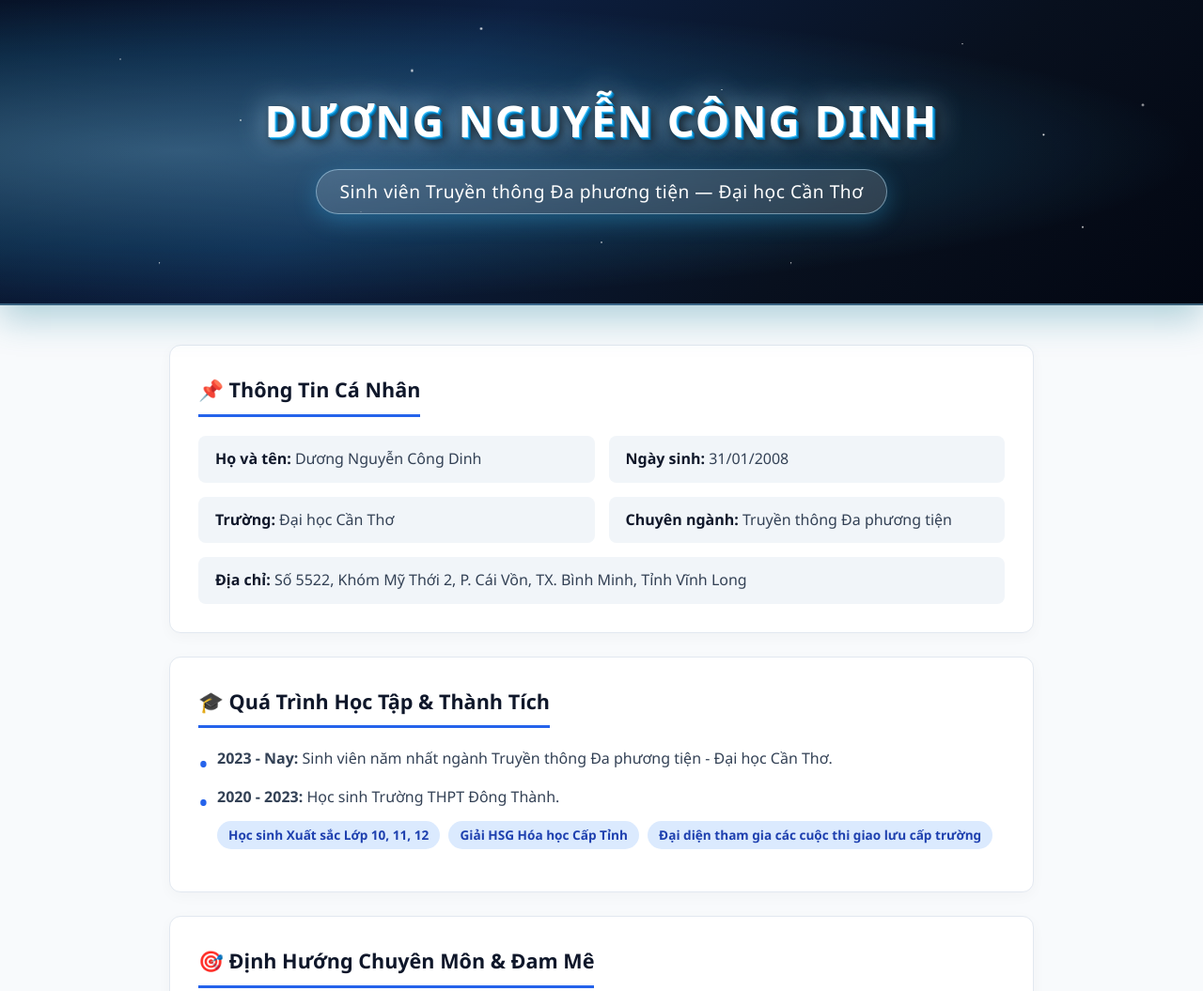
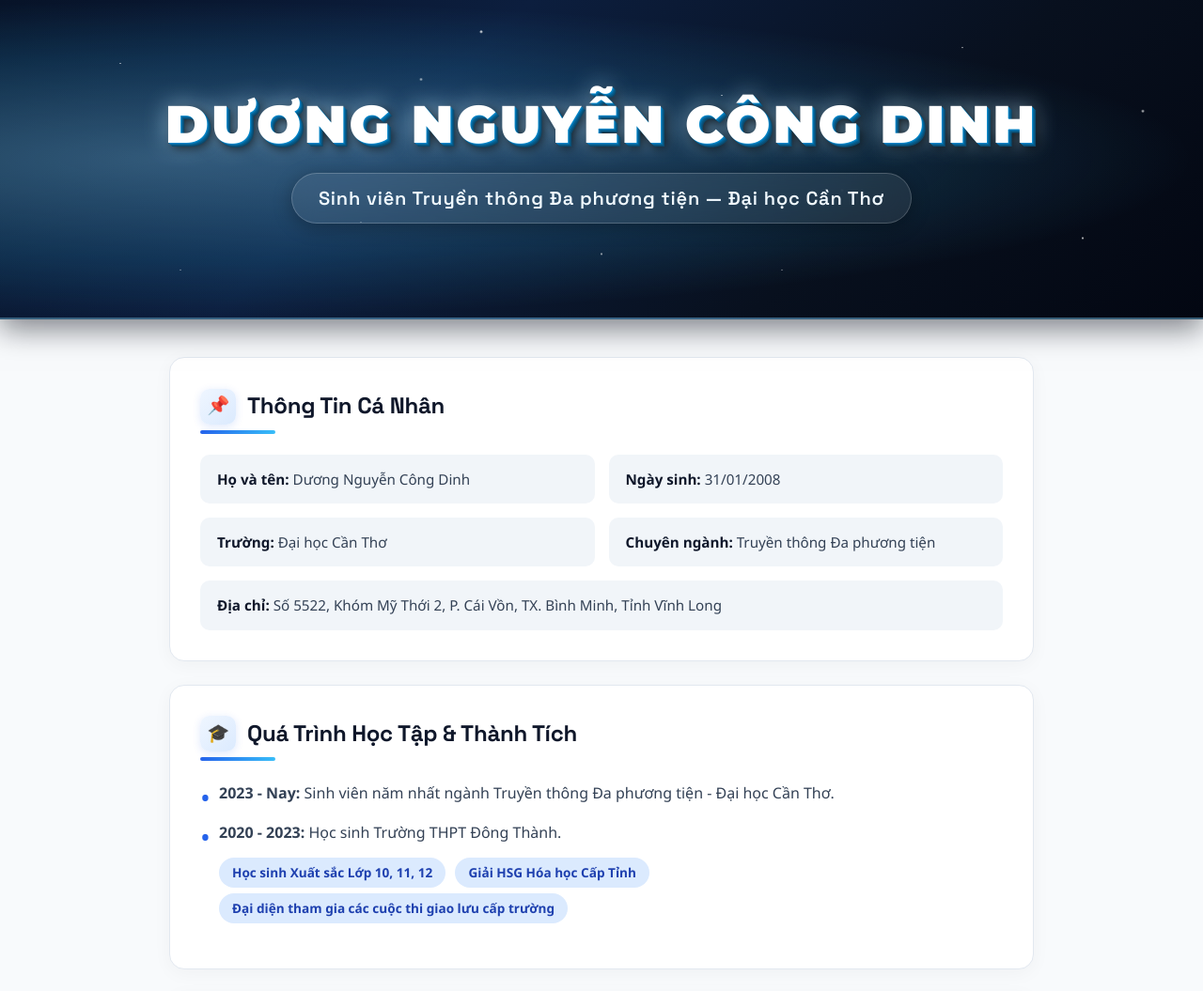
Before and after one commit to dinhb2605262/duongnguyencongdinh.github.io, a plain HTML site: page index.html in a window 1280 px wide. Shown: the top 1055 px of the page at 94% size. Drawn offline with Linux system fonts and the light colour scheme.

Commit message:
Update index.html

```diff
--- a/index.html
+++ b/index.html
@@ -4,6 +4,12 @@
     <meta charset="UTF-8">
     <meta name="viewport" content="width=device-width, initial-scale=1.0">
     <title>Dương Nguyễn Công Dinh | Portfolio Truyền Thông Đa Phương Tiện</title>
+
+    <!-- Nhập Google Fonts: Montserrat (cho Header đồ sộ) & Space Grotesk (cho Tiêu đề mục xịn xò) -->
+    <link rel="preconnect" href="https://fonts.googleapis.com">
+    <link rel="preconnect" href="https://fonts.gstatic.com" crossorigin>
+    <link href="https://fonts.googleapis.com/css2?family=Montserrat:wght@800;900&family=Space+Grotesk:wght@600;700&display=swap" rel="stylesheet">
+
     <style>
         :root {
             --primary: #0f172a;
@@ -18,11 +24,9 @@
         * { box-sizing: border-box; margin: 0; padding: 0; }
         body { font-family: 'Segoe UI', system-ui, -apple-system, sans-serif; line-height: 1.6; color: var(--text); background-color: var(--bg); }
 
-        /* ================= HEADER BẦU TRỜI SAO DẢI NGÂN HÀ ================= */
+        /* ================= HEADER BẦU TRỜI SAO ĐỒ SỘ ================= */
         header {
-            /* Nền dải ngân hà: Gradient xanh đen đêm sâu + Dải sáng lung linh */
             background:
-                /* Lớp hạt sao dày đặc bằng Radial Gradients */
                 radial-gradient(1px 1px at 10% 20%, #ffffff, rgba(0,0,0,0)),
                 radial-gradient(1.5px 1.5px at 20% 40%, rgba(255,255,255,0.9), rgba(0,0,0,0)),
                 radial-gradient(1px 1px at 30% 70%, #ffffff, rgba(0,0,0,0)),
@@ -33,14 +37,11 @@
                 radial-gradient(1px 1px at 80% 15%, #ffffff, rgba(0,0,0,0)),
                 radial-gradient(1.5px 1.5px at 90% 75%, #ffffff, rgba(0,0,0,0)),
                 radial-gradient(2px 2px at 95% 35%, rgba(255,255,255,0.8), rgba(0,0,0,0)),
-                /* Dải ngân hà sáng rực chéo góc trái */
                 radial-gradient(ellipse at 15% 50%, rgba(125, 211, 252, 0.35) 0%, rgba(56, 189, 248, 0.15) 45%, transparent 70%),
-                /* Nền đêm chuyển từ xanh thẫm đêm sâu sang đen */
                 linear-gradient(135deg, #071328 0%, #0c1e3e 35%, #08101e 70%, #030712 100%);
 
-            background-size: 100% 100%, 100% 100%, 100% 100%, 100% 100%, 100% 100%, 100% 100%, 100% 100%, 100% 100%, 100% 100%, 100% 100%, 100% 100%, 100% 100%;
             color: white;
-            padding: 95px 20px;
+            padding: 100px 20px;
             text-align: center;
             position: relative;
             overflow: hidden;
@@ -49,7 +50,6 @@
             transition: transform 0.4s ease, box-shadow 0.4s ease;
         }
 
-        /* Lớp hiệu ứng ánh sao lấp lánh phụ */
         header::before {
             content: '';
             position: absolute;
@@ -74,24 +74,27 @@
             transform: scale(1.05);
         }
 
-        /* Tiêu đề chữ 3D nổi bật */
+        /* Tiêu đề chính: Font Montserrat Đồ Sộ & Siêu Đậm */
         header h1 {
-            font-family: system-ui, -apple-system, BlinkMacSystemFont, 'Segoe UI', Roboto, sans-serif;
-            font-size: 2.8rem;
+            font-family: 'Montserrat', sans-serif;
+            font-size: clamp(2.2rem, 5vw, 3.5rem); /* Tự động phóng to theo màn hình */
             font-weight: 900;
             text-transform: uppercase;
-            letter-spacing: 2px;
-            margin-bottom: 15px;
+            letter-spacing: 3px;
+            line-height: 1.15;
+            margin-bottom: 20px;
             color: #ffffff;
             position: relative;
             z-index: 1;
 
+            /* Đổ bóng 3D đa tầng siêu xịn */
             text-shadow:
                 1px 1px 0px #0284c7,
                 2px 2px 0px #0369a1,
                 3px 3px 0px #075985,
-                4px 4px 8px rgba(0, 0, 0, 0.8),
-                0px 0px 20px rgba(186, 230, 253, 0.6);
+                4px 4px 0px #0c4a6e,
+                5px 5px 12px rgba(0, 0, 0, 0.8),
+                0px 0px 25px rgba(186, 230, 253, 0.7);
 
             transition: text-shadow 0.3s ease, transform 0.3s ease;
         }
@@ -102,23 +105,25 @@
                 1px 1px 0px #38bdf8,
                 2px 2px 0px #0284c7,
                 3px 3px 0px #0369a1,
-                4px 4px 10px rgba(0, 0, 0, 0.9),
-                0px 0px 30px rgba(186, 230, 253, 0.9);
+                4px 4px 0px #075985,
+                5px 5px 15px rgba(0, 0, 0, 0.9),
+                0px 0px 35px rgba(186, 230, 253, 0.9);
         }
 
-        /* Dòng mô tả trong suốt nhẹ */
+        /* Dòng mô tả Header */
         header p {
-            font-size: 1.2rem;
-            font-weight: 500;
+            font-family: 'Space Grotesk', sans-serif;
+            font-size: 1.25rem;
+            font-weight: 600;
             color: #f0f9ff;
-            letter-spacing: 0.5px;
+            letter-spacing: 0.8px;
             display: inline-block;
-            padding: 8px 24px;
-            background: rgba(255, 255, 255, 0.07);
-            backdrop-filter: blur(10px);
-            -webkit-backdrop-filter: blur(10px);
-            border-radius: 30px;
-            border: 1px solid rgba(255, 255, 255, 0.18);
+            padding: 10px 28px;
+            background: rgba(255, 255, 255, 0.08);
+            backdrop-filter: blur(12px);
+            -webkit-backdrop-filter: blur(12px);
+            border-radius: 40px;
+            border: 1px solid rgba(255, 255, 255, 0.2);
             box-shadow: 0 4px 20px rgba(0, 0, 0, 0.3);
             position: relative;
             z-index: 1;
@@ -126,32 +131,72 @@
         }
 
         header:hover p {
-            background: rgba(255, 255, 255, 0.15);
+            background: rgba(255, 255, 255, 0.18);
             color: #ffffff;
-            border-color: rgba(186, 230, 253, 0.5);
-            box-shadow: 0 6px 25px rgba(56, 189, 248, 0.3);
+            border-color: rgba(186, 230, 253, 0.6);
+            box-shadow: 0 6px 25px rgba(56, 189, 248, 0.35);
         }
-        /* ==================================================== */
 
+        /* ================= TIÊU ĐỀ MỤC XỊN XÒ (H2) ================= */
         .container { max-width: 960px; margin: 40px auto; padding: 0 20px; }
 
-        .card { background: var(--card-bg); border-radius: 12px; padding: 30px; margin-bottom: 25px; box-shadow: 0 4px 15px rgba(0,0,0,0.03); border: 1px solid #e2e8f0; }
-        .card h2 { color: var(--text-heading); border-bottom: 3px solid var(--accent); padding-bottom: 8px; margin-bottom: 20px; font-size: 1.35rem; display: inline-block; }
+        .card { background: var(--card-bg); border-radius: 16px; padding: 32px; margin-bottom: 25px; box-shadow: 0 4px 20px rgba(0,0,0,0.04); border: 1px solid #e2e8f0; }
 
+        /* Tiêu đề H2 thiết kế mới */
+        .card h2 {
+            font-family: 'Space Grotesk', sans-serif;
+            font-size: 1.5rem;
+            font-weight: 700;
+            color: var(--text-heading);
+            letter-spacing: -0.3px;
+            margin-bottom: 22px;
+            display: flex;
+            align-items: center;
+            gap: 12px;
+            position: relative;
+            padding-bottom: 10px;
+        }
+
+        /* Gạch chân gradient nghệ thuật bên dưới H2 */
+        .card h2::after {
+            content: '';
+            position: absolute;
+            bottom: 0;
+            left: 0;
+            width: 80px;
+            height: 4px;
+            background: linear-gradient(90deg, #2563eb, #38bdf8);
+            border-radius: 4px;
+        }
+
+        /* Icon trong H2 được đặt vào khung bo góc nổi bật */
+        .card h2 span.icon-box {
+            display: inline-flex;
+            align-items: center;
+            justify-content: center;
+            width: 38px;
+            height: 38px;
+            background: linear-gradient(135deg, #eff6ff, #dbeafe);
+            border-radius: 10px;
+            font-size: 1.2rem;
+            box-shadow: 0 2px 8px rgba(37, 99, 235, 0.15);
+        }
+
+        /* ================= CÁC THÀNH PHẦN KHÁC ================= */
         .grid-2 { display: grid; grid-template-columns: repeat(auto-fit, minmax(280px, 1fr)); gap: 15px; }
-        .info-item { background: #f1f5f9; padding: 12px 18px; border-radius: 8px; }
+        .info-item { background: #f1f5f9; padding: 14px 18px; border-radius: 10px; font-size: 0.95rem; }
         .info-item strong { color: var(--text-heading); }
 
-        .badge { display: inline-block; background: #dbeafe; color: #1e40af; font-weight: 600; padding: 4px 12px; border-radius: 20px; font-size: 0.85rem; margin-right: 5px; margin-top: 5px; }
+        .badge { display: inline-block; background: #dbeafe; color: #1e40af; font-weight: 600; padding: 5px 14px; border-radius: 20px; font-size: 0.85rem; margin-right: 6px; margin-top: 6px; }
 
         ul.timeline { list-style: none; position: relative; padding-left: 20px; }
-        ul.timeline li { margin-bottom: 15px; position: relative; }
-        ul.timeline li::before { content: "•"; color: var(--accent); font-size: 1.8rem; position: absolute; left: -20px; top: -5px; }
+        ul.timeline li { margin-bottom: 16px; position: relative; }
+        ul.timeline li::before { content: "•"; color: var(--accent); font-size: 1.8rem; position: absolute; left: -20px; top: -6px; }
 
-        .skill-box { background: #fafafa; border-left: 4px solid var(--accent); padding: 15px 20px; margin-top: 15px; border-radius: 0 8px 8px 0; }
-        .skill-box h3 { font-size: 1.1rem; color: var(--text-heading); margin-bottom: 8px; }
+        .skill-box { background: #fafafa; border-left: 4px solid var(--accent); padding: 18px 22px; margin-top: 15px; border-radius: 0 10px 10px 0; }
+        .skill-box h3 { font-family: 'Space Grotesk', sans-serif; font-size: 1.15rem; color: var(--text-heading); margin-bottom: 8px; }
 
-        footer { text-align: center; padding: 30px; color: #64748b; font-size: 0.9rem; border-top: 1px solid #e2e8f0; margin-top: 40px; }
+        footer { text-align: center; padding: 30px; color: #64748b; font-size: 0.9rem; border-top: 1px solid #e2e8f0; margin-top: 40px; font-family: 'Space Grotesk', sans-serif; }
     </style>
 </head>
 <body>
@@ -164,7 +209,7 @@
     <div class="container">
         <!-- Thông tin cá nhân -->
         <div class="card">
-            <h2>📌 Thông Tin Cá Nhân</h2>
+            <h2><span class="icon-box">📌</span> Thông Tin Cá Nhân</h2>
             <div class="grid-2">
                 <div class="info-item"><strong>Họ và tên:</strong> Dương Nguyễn Công Dinh</div>
                 <div class="info-item"><strong>Ngày sinh:</strong> 31/01/2008</div>
@@ -176,7 +221,7 @@
 
         <!-- Quá trình học tập & Thành tích -->
         <div class="card">
-            <h2>🎓 Quá Trình Học Tập & Thành Tích</h2>
+            <h2><span class="icon-box">🎓</span> Quá Trình Học Tập & Thành Tích</h2>
             <ul class="timeline">
                 <li>
                     <strong>2023 - Nay:</strong> Sinh viên năm nhất ngành Truyền thông Đa phương tiện - Đại học Cần Thơ.
@@ -194,7 +239,7 @@
 
         <!-- Định hướng chuyên môn -->
         <div class="card">
-            <h2>🎯 Định Hướng Chuyên Môn & Đam Mê</h2>
+            <h2><span class="icon-box">🎯</span> Định Hướng Chuyên Môn & Đam Mê</h2>
 
             <div class="skill-box">
                 <h3>🎬 1. Sản xuất Nội dung & Video (Content & Video Production)</h3>
@@ -219,7 +264,7 @@
 
         <!-- Sở thích -->
         <div class="card">
-            <h2>🎨 Sở Thích Cá Nhân</h2>
+            <h2><span class="icon-box">🎨</span> Sở Thích Cá Nhân</h2>
             <p>• <strong>Chơi Game:</strong> Khám phá cơ chế thiết kế Game (Game Design), đồ họa và kịch bản game.</p>
             <p>• <strong>Sáng tạo nội dung:</strong> Học hỏi các kỹ thuật quay dựng và hiệu ứng hình ảnh mới.</p>
         </div>
```
